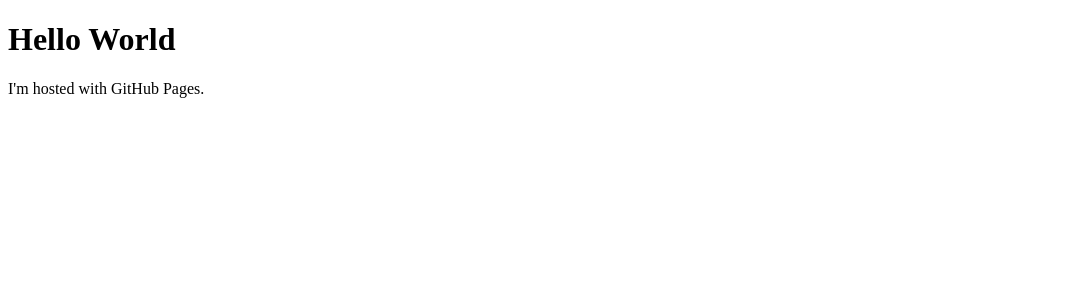
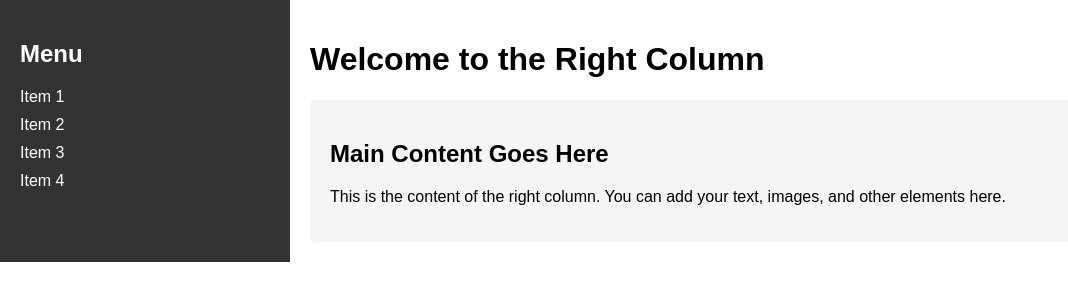
Before and after one commit to pivium/pivium.github.io, a plain HTML site: page index.html in a window 1280 px wide. Shown: the whole page, without its empty margins (0-1068 px from the left). Drawn offline with Linux system fonts and the light colour scheme.

Commit message:
Update index.html

```diff
--- a/index.html
+++ b/index.html
@@ -1,7 +1,65 @@
 <!DOCTYPE html>
-<html>
+<html lang="en">
+<head>
+    <meta charset="UTF-8">
+    <meta name="viewport" content="width=device-width, initial-scale=1.0">
+    <title>Side Menu and Right Column</title>
+    <style>
+        /* Basic CSS for layout */
+        body {
+            font-family: Arial, sans-serif;
+            margin: 0;
+            padding: 0;
+        }
+
+        .container {
+            display: flex;
+        }
+
+        .side-menu {
+            width: 250px; /* Adjust the width as needed */
+            background-color: #333;
+            color: #fff;
+            padding: 20px;
+        }
+
+        .right-column {
+            flex-grow: 1; /* Allow the column to grow and take remaining space */
+            padding: 20px;
+        }
+
+        /* Style the links in the side menu */
+        .side-menu a {
+            color: #fff;
+            text-decoration: none;
+            display: block;
+            margin-bottom: 10px;
+        }
+
+        /* Style for the right column content */
+        .right-column-content {
+            background-color: #f5f5f5;
+            padding: 20px;
+            border-radius: 5px;
+        }
+    </style>
+</head>
 <body>
-<h1>Hello World</h1>
-<p>I'm hosted with GitHub Pages.</p>
+    <div class="container">
+        <div class="side-menu">
+            <h2>Menu</h2>
+            <a href="#">Item 1</a>
+            <a href="#">Item 2</a>
+            <a href="#">Item 3</a>
+            <a href="#">Item 4</a>
+        </div>
+        <div class="right-column">
+            <h1>Welcome to the Right Column</h1>
+            <div class="right-column-content">
+                <h2>Main Content Goes Here</h2>
+                <p>This is the content of the right column. You can add your text, images, and other elements here.</p>
+            </div>
+        </div>
+    </div>
 </body>
 </html>
```
